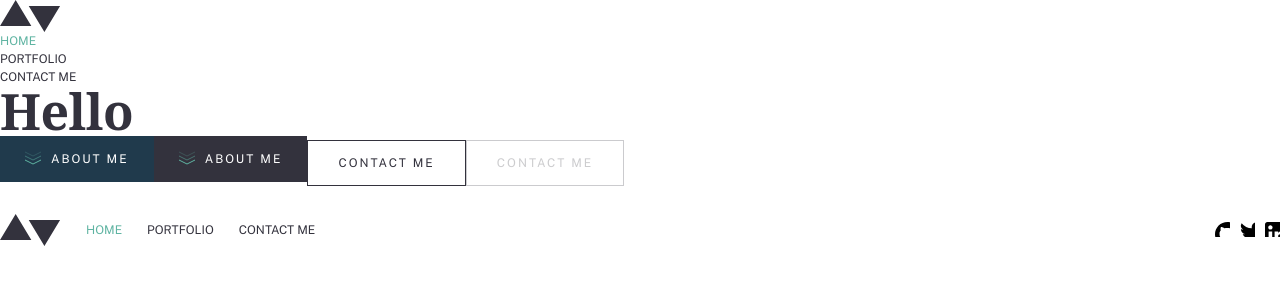
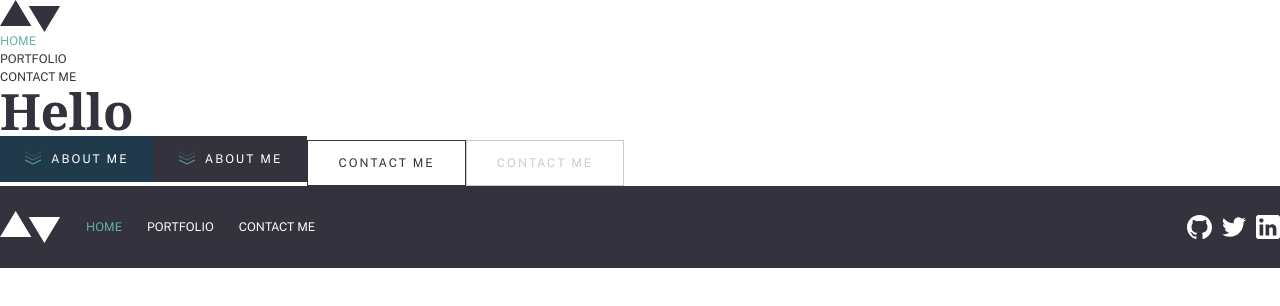
Before and after one commit to princemuel/dotfiles, a Next.js app: page / in a window 1280 px wide. Shown: the top 306 px of the page. Built offline with nearby package versions, Linux system fonts and the light colour scheme; a web font is replaced by a local one.

Commit message:
Abstract footer code

```diff
--- a/components/organisms/footer/index.tsx
+++ b/components/organisms/footer/index.tsx
@@ -1,12 +1,13 @@
 import { links } from 'common';
 import { Logo, NavLink } from 'components/atoms';
+import { SocialLinks } from 'components/molecules';
 
 const Footer = () => {
   // text-neutral-100 bg-primary-300;
   return (
-    <footer className='py-20 sm:py-11'>
-      <div className='app-container flex flex-col sm:flex-row items-center gap-10'>
-        <Logo className='' />
+    <footer>
+      <div className='h-container flex flex-col sm:flex-row items-center gap-10 py-20 sm:py-10 bg-primary-300 w-full-shadow'>
+        <Logo className='text-neutral-100' />
         {/* NAVIGATION */}
         <nav>
           <ul
@@ -15,29 +16,19 @@ const Footer = () => {
             aria-label='Secondary Navigation'
           >
             {links?.navigation?.map((link) => (
-              <li key={link.text} className='navlist--item'>
+              <li
+                key={link.text}
+                className='text-neutral-100 hover:text-primary-100'
+              >
                 <NavLink activeClassName='' href={link.url}>
-                  <a className='navlist--link'>{link.text}</a>
+                  <a>{link.text}</a>
                 </NavLink>
               </li>
             ))}
           </ul>
         </nav>
-        {/* SOCIAL */}
-        <ul
-          role={'list'}
-          className='flex flex-row items-center gap-4 sm:ml-auto'
-          aria-label='Social Links'
-        >
-          {links?.social?.map((link) => (
-            <li key={link.alt}>
-              <a aria-label={link?.alt} href={link?.url}>
-                <span className='sr-only'>{link.alt}</span>
-                <link.icon className='h-6 w-6' aria-hidden='true' />
-              </a>
-            </li>
-          ))}
-        </ul>
+
+        <SocialLinks links={links} />
       </div>
     </footer>
   );
```
